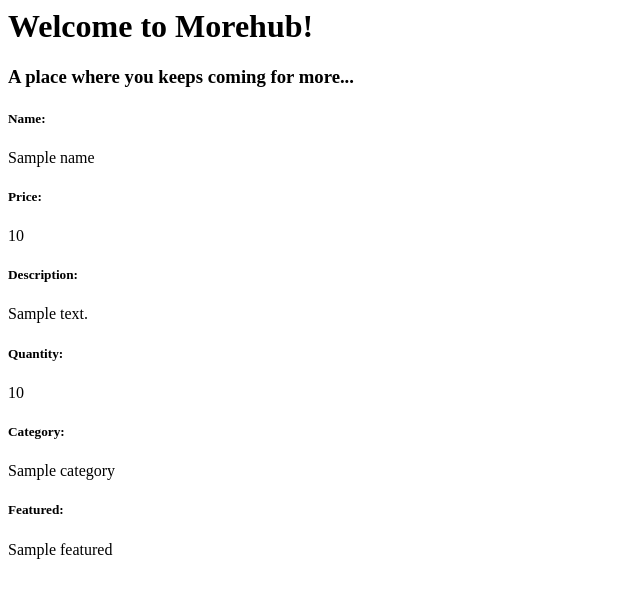
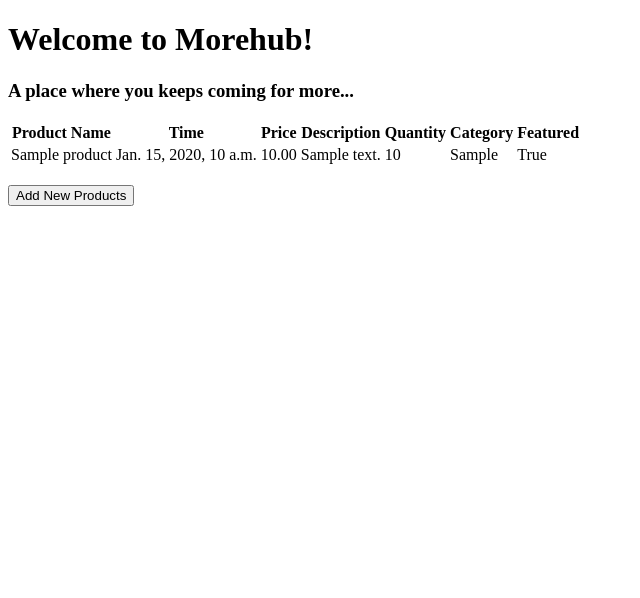
Before and after one commit to KrisnaPutraP/Morehub, a Django app: template main/templates/main.html in a window 1280 px wide. Shown: the top 598 px of the page, without its empty margins (0-640 px from the left). Run offline with Django 5.2, Linux system fonts and the light colour scheme; tables that the repository leaves empty hold one stand-in row (values such as "Sample post"); the template is opened without the code that fills it: values that come from a table or form of the project are taken from there, most other values are stand-ins (such as "Sample title", 1, 10 or a date in 2020).

Commit message:
Mengerjakan tugas 3

```diff
--- a/Morehub/settings.py
+++ b/Morehub/settings.py
@@ -55,7 +55,7 @@ ROOT_URLCONF = 'Morehub.urls'
 TEMPLATES = [
     {
         'BACKEND': 'django.template.backends.django.DjangoTemplates',
-        'DIRS': [],
+        'DIRS': [BASE_DIR / 'templates'],
         'APP_DIRS': True,
         'OPTIONS': {
             'context_processors': [
@@ -122,3 +122,5 @@ STATIC_URL = 'static/'
 # https://docs.djangoproject.com/en/5.1/ref/settings/#default-auto-field
 
 DEFAULT_AUTO_FIELD = 'django.db.models.BigAutoField'
+
+CSRF_TRUSTED_ORIGINS = ["http://localhost","http://127.0.0.1","http://krisna-putra-morehub.pbp.cs.ui.ac.id", "https://krisna-putra-morehub.pbp.cs.ui.ac.id"]
--- a/main/models.py
+++ b/main/models.py
@@ -1,6 +1,8 @@
+import uuid
 from django.db import models
 
 class Product(models.Model):
+    id = models.UUIDField(primary_key=True, default=uuid.uuid4, editable=False)
     name = models.TextField()
     price = models.DecimalField(decimal_places=2, max_digits=100)
     description = models.TextField()
--- /dev/null
+++ b/main/templates/base.html
@@ -0,0 +1,13 @@
+{% load static %}
+<!DOCTYPE html>
+<html lang="en">
+  <head>
+    <meta charset="UTF-8" />
+    <meta name="viewport" content="width=device-width, initial-scale=1.0" />
+    {% block meta %} {% endblock meta %}
+  </head>
+
+  <body>
+    {% block content %} {% endblock content %}
+  </body>
+</html>
--- a/main/templates/main.html
+++ b/main/templates/main.html
@@ -1,3 +1,6 @@
+{% extends 'base.html' %}
+{% block content %}
+
 <head>
     <title>Morehub</title>
 </head>
@@ -6,7 +9,7 @@
     <h1>Welcome to Morehub!</h1>
     <h3>A place where you keeps coming for more...</h3>
 
-    <h5>Name: </h5>
+    <!-- <h5>Name: </h5>
     <p>{{ name }}<p>
     <h5>Price: </h5>
     <p>{{ price }}<p>
@@ -17,5 +20,43 @@
     <h5>Category: </h5>
     <p>{{ category }}<p>
     <h5>Featured: </h5>
-    <p>{{ featured }}<p>
+    <p>{{ featured }}<p> -->
+
+    {% if not products %}
+    <p>Belum ada data produk pada Morehub! .</p>
+    {% else %}
+    <table>
+        <tr>
+        <th>Product Name</th>
+        <th>Time</th>
+        <th>Price</th>
+        <th>Description</th>
+        <th>Quantity</th>
+        <th>Category</th>
+        <th>Featured</th>
+        </tr>
+
+        {% comment %} Berikut cara memperlihatkan data produk di bawah baris ini
+        {% endcomment %}
+        {% for product in products %}
+        <tr>
+        <td>{{product.name}}</td>
+        <td>{{mood_entry.time}}</td>
+        <td>{{product.price}}</td>
+        <td>{{product.description}}</td>
+        <td>{{product.quantity}}</td>
+        <td>{{product.category}}</td>
+        <td>{{product.featured}}</td>
+        </tr>
+        {% endfor %}
+    </table>
+    {% endif %}
+
+    <br />
+
+    <a href="{% url 'main:create_product' %}">
+        <button>Add New Products</button>
+    </a>
 </body>
+
+{% endblock content %}
--- a/main/urls.py
+++ b/main/urls.py
@@ -1,8 +1,13 @@
 from django.urls import path
-from main.views import show_main
+from main.views import show_main, create_product, show_xml, show_json, show_xml_by_id, show_json_by_id
 
 app_name = 'main'
 
 urlpatterns = [
     path('', show_main, name='show_main'),
+    path('create-product', create_product, name='create_product'),
+    path('xml/', show_xml, name='show_xml'),
+    path('json/', show_json, name='show_json'),
+    path('xml/<str:id>', show_xml_by_id, name='show_xml_by_id'),
+    path('json/<str:id>', show_json_by_id, name='show_json_by_id'),
 ]
```
Also changed, not shown: main/forms.py (added, +7 -0 lines), main/templates/create_product.html (added, +18 -0 lines), main/views.py (+34 -2 lines), .github/workflows/deploy.yml (added), main/migrations/0003_alter_product_id.py (added).
